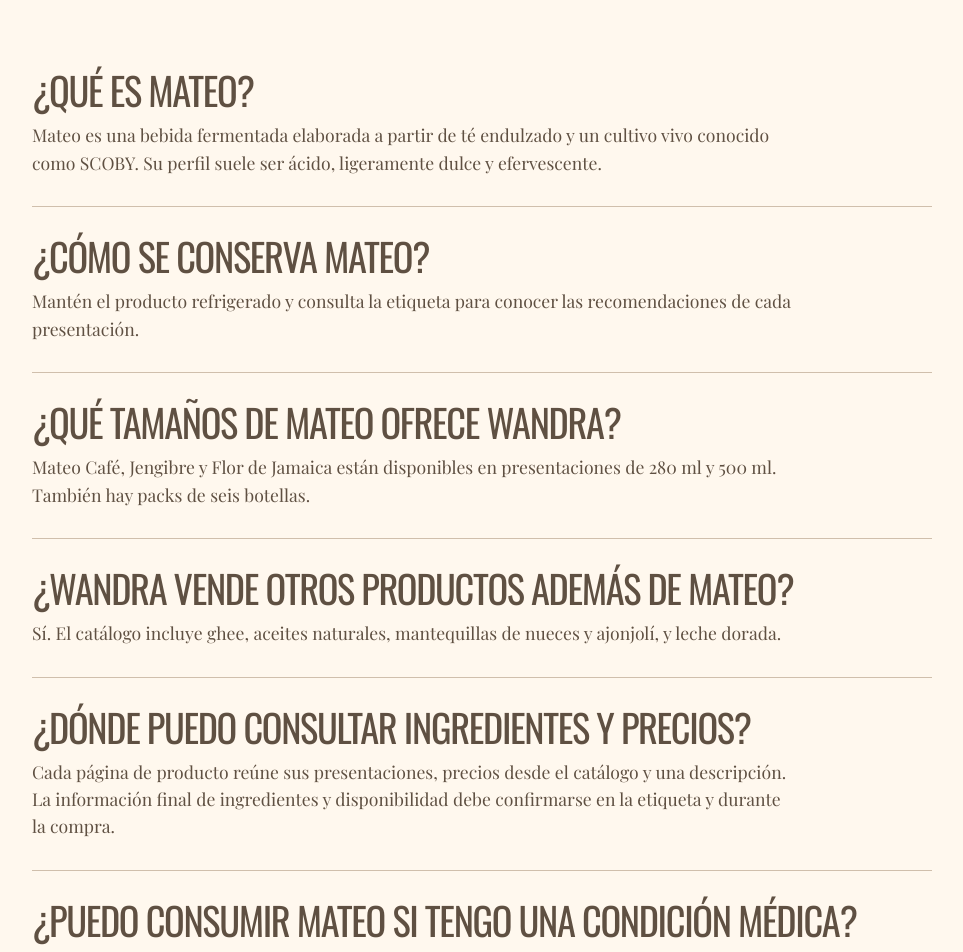
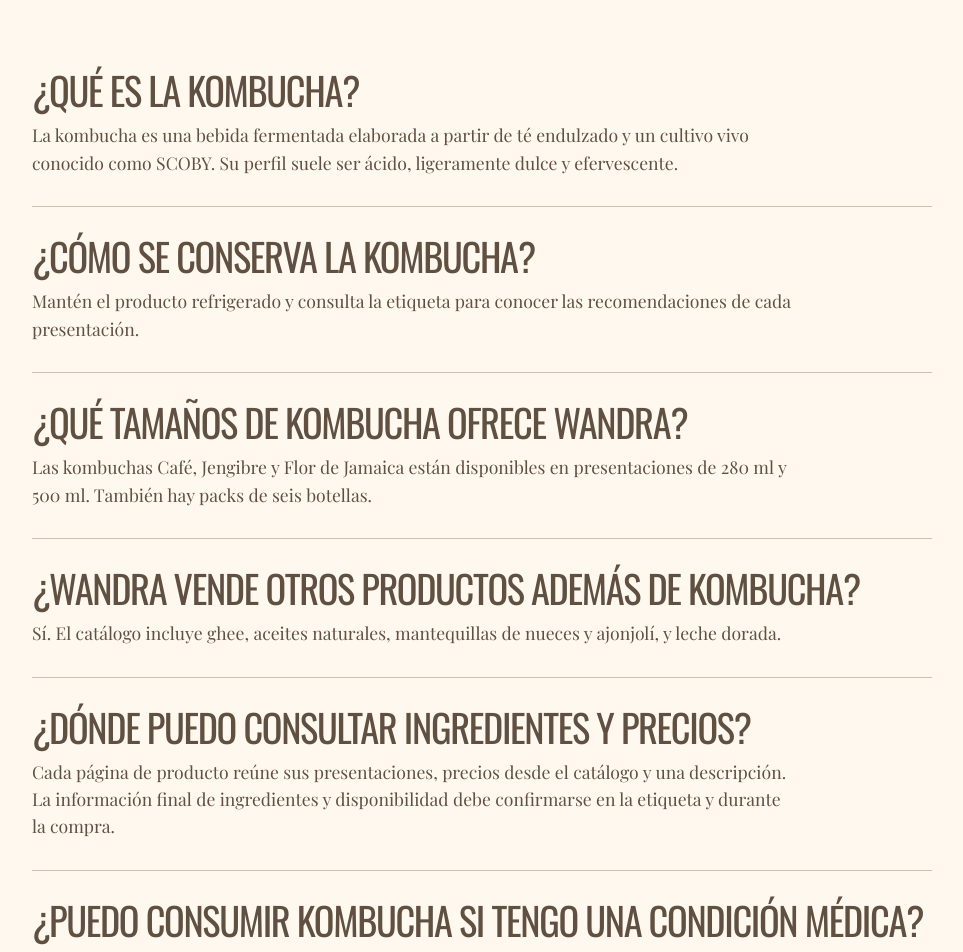
Before and after one commit to Mateoac1998/wandra.com.co, a Next.js app: page /preguntas-frecuentes in a window 1280 px wide. Shown: the part 480-1432 px from the top of the page, without its empty margins (158-1121 px from the left). Built offline with nearby package versions, Linux system fonts and the light colour scheme; a web font is replaced by a local one.

Commit message:
feat: normalize kombucha brand and palette

```diff
--- a/app/preguntas-frecuentes/page.tsx
+++ b/app/preguntas-frecuentes/page.tsx
@@ -2,15 +2,15 @@
 import { site } from '@/lib/site';
 
 const questions = [
-  { question: '¿Qué es Mateo?', answer: 'Mateo es una bebida fermentada elaborada a partir de té endulzado y un cultivo vivo conocido como SCOBY. Su perfil suele ser ácido, ligeramente dulce y efervescente.' },
-  { question: '¿Cómo se conserva Mateo?', answer: 'Mantén el producto refrigerado y consulta la etiqueta para conocer las recomendaciones de cada presentación.' },
-  { question: '¿Qué tamaños de Mateo ofrece Wandra?', answer: 'Mateo Café, Jengibre y Flor de Jamaica están disponibles en presentaciones de 280 ml y 500 ml. También hay packs de seis botellas.' },
-  { question: '¿Wandra vende otros productos además de Mateo?', answer: 'Sí. El catálogo incluye ghee, aceites naturales, mantequillas de nueces y ajonjolí, y leche dorada.' },
+  { question: '¿Qué es la kombucha?', answer: 'La kombucha es una bebida fermentada elaborada a partir de té endulzado y un cultivo vivo conocido como SCOBY. Su perfil suele ser ácido, ligeramente dulce y efervescente.' },
+  { question: '¿Cómo se conserva la kombucha?', answer: 'Mantén el producto refrigerado y consulta la etiqueta para conocer las recomendaciones de cada presentación.' },
+  { question: '¿Qué tamaños de kombucha ofrece Wandra?', answer: 'Las kombuchas Café, Jengibre y Flor de Jamaica están disponibles en presentaciones de 280 ml y 500 ml. También hay packs de seis botellas.' },
+  { question: '¿Wandra vende otros productos además de kombucha?', answer: 'Sí. El catálogo incluye ghee, aceites naturales, mantequillas de nueces y ajonjolí, y leche dorada.' },
   { question: '¿Dónde puedo consultar ingredientes y precios?', answer: 'Cada página de producto reúne sus presentaciones, precios desde el catálogo y una descripción. La información final de ingredientes y disponibilidad debe confirmarse en la etiqueta y durante la compra.' },
-  { question: '¿Puedo consumir Mateo si tengo una condición médica?', answer: 'Mateo es un alimento, no un medicamento. Si estás en embarazo, lactancia o tienes una condición médica, consulta a un profesional de la salud antes de cambiar tu alimentación.' },
+  { question: '¿Puedo consumir kombucha si tengo una condición médica?', answer: 'La kombucha es un alimento, no un medicamento. Si estás en embarazo, lactancia o tienes una condición médica, consulta a un profesional de la salud antes de cambiar tu alimentación.' },
 ];
 
-export const metadata: Metadata = { title: `Preguntas frecuentes | ${site.shortName}`, description: 'Respuestas claras sobre Mateo, conservación, tamaños y el catálogo de Wandra.', alternates: { canonical: '/preguntas-frecuentes' } };
+export const metadata: Metadata = { title: `Preguntas frecuentes | ${site.shortName}`, description: 'Respuestas claras sobre kombucha, conservación, tamaños y el catálogo de Wandra.', alternates: { canonical: '/preguntas-frecuentes' } };
 
 export default function FaqPage() {
   const schema = { '@context': 'https://schema.org', '@type': 'FAQPage', mainEntity: questions.map(({ question, answer }) => ({ '@type': 'Question', name: question, acceptedAnswer: { '@type': 'Answer', text: answer } })) };
```
